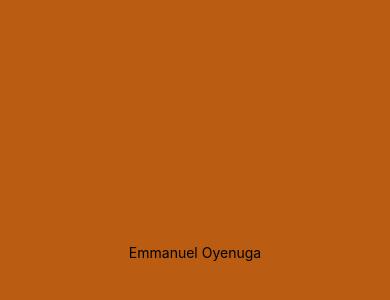
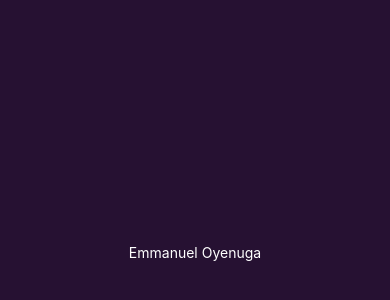
Before and after one commit to poojasalar/Group_4, a React Native app: screen / in a window 390 px wide. Shown: the part 170-470 px from the top of the page. Built offline with nearby package versions, Linux system fonts and the light colour scheme.

Commit message:
feature1 color

```diff
--- a/App.js
+++ b/App.js
@@ -4,7 +4,7 @@ import { StyleSheet, Text, View } from 'react-native';
 export default function App() {
   return (
     <View style={styles.container}>
-      <Text>Emmanuel Oyenuga</Text>
+      <Text style={styles.text}>Emmanuel Oyenuga</Text>
       <StatusBar style="auto" />
     </View>
   );
@@ -13,8 +13,11 @@ export default function App() {
 const styles = StyleSheet.create({
   container: {
     flex: 1,
-    backgroundColor: '#BA5C12',
+    backgroundColor: '#261132',
     alignItems: 'center',
     justifyContent: 'center',
   },
+  text: {
+    color: '#fff',
+  }
 });
```
